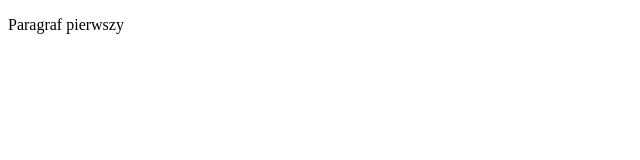
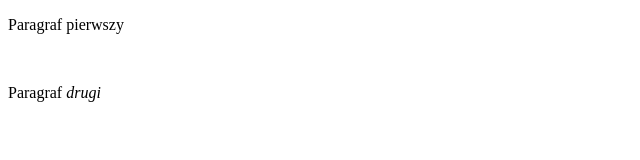
Before and after one commit to aroszuk/aroszuk.github.io, a plain HTML site: page git-zadania/index.html in a window 1280 px wide. Shown: the whole page, without its empty margins (0-640 px from the left). Drawn offline with Linux system fonts and the light colour scheme.

Commit message:
drugi paragraf

```diff
--- a/git-zadania/index.html
+++ b/git-zadania/index.html
@@ -9,6 +9,7 @@
 
     <p>Paragraf pierwszy</p>
     <br>
+    <p>Paragraf <em>drugi</em></p>
 
 </body>
 </html>
```
